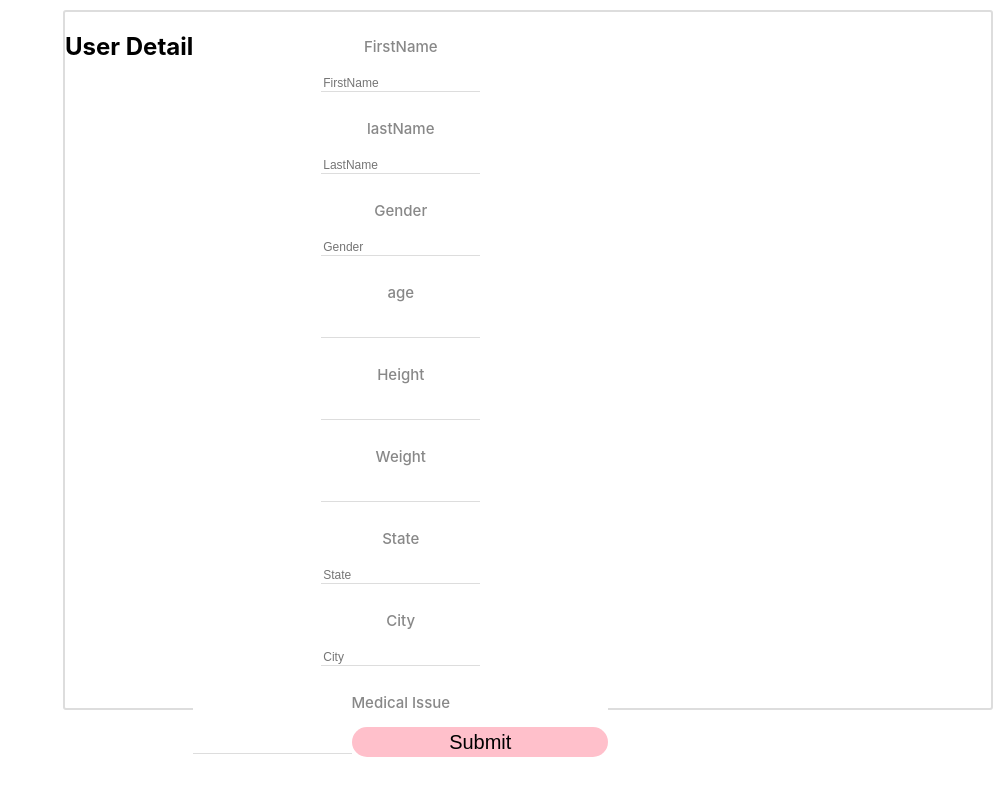
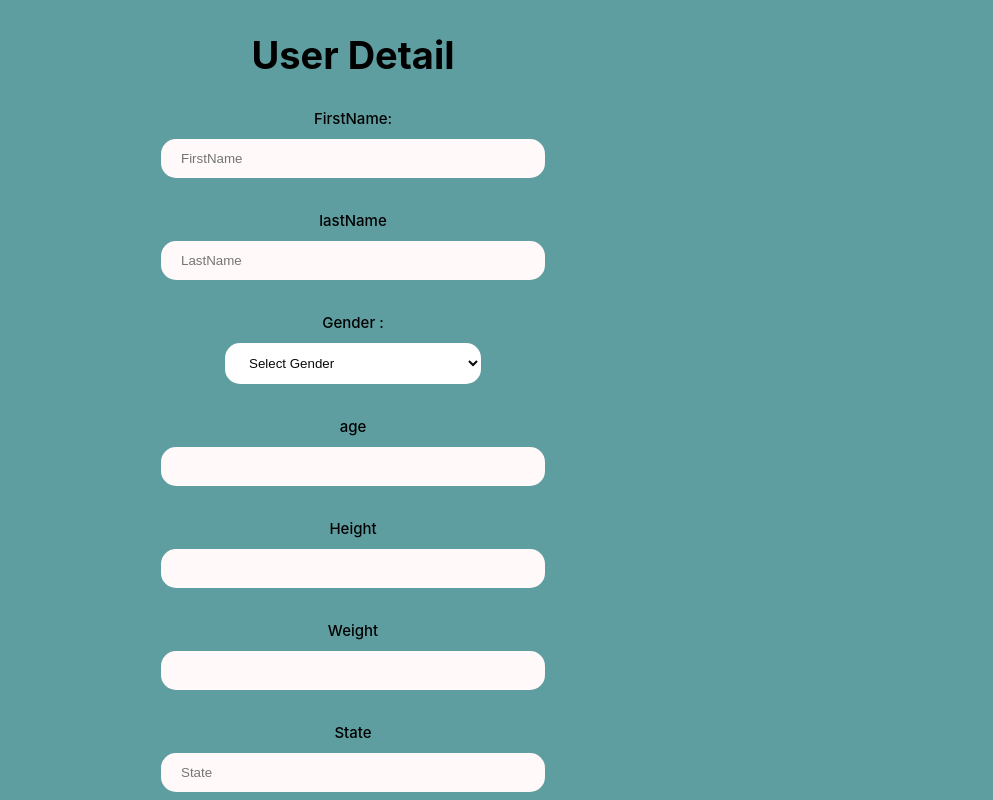
Before and after one commit to ruchitasalunkhe0510/Capstone, a React (Create React App) app in the folder my-app/: page / in a window 1280 px wide. Shown: the top 800 px of the page, without its empty margins (287-1280 px from the left). Built offline with nearby package versions, Linux system fonts and the light colour scheme.

Commit message:
add some changes in info page

```diff
--- a/my-app/src/App.js
+++ b/my-app/src/App.js
@@ -1,11 +1,13 @@
 import React from "react";
 import "./App.css";
 import User_Information from "./User_Information";
+// import Login from "./Login";
 
 function App() {
   return (
     <div className="App">
       <User_Information />
+      {/* <Login /> */}
     </div>
   );
 }
--- a/my-app/src/User_Info.css
+++ b/my-app/src/User_Info.css
@@ -1,5 +1,16 @@
+body {
+  background-color: cadetblue;
+  margin: 0;
+  padding: 0;
+}
+h2 {
+  font-size: 38px;
+}
 .user_info {
-  margin: 0;
+  /* height: 80px;
+  width: 100px; */
+
+  /* margin: 0;
   display: flex;
   text-align: center;
   margin-left: 350px;
@@ -8,14 +19,58 @@
   border-radius: 3px;
   box-sizing: border-box;
   box-shadow: #dddd;
-  max-height: 700px;
+  max-height: 900px; */
+  /* width: 25%; */
+  /* display: flex; */
+  /* text-align: center; */
+  /* padding: 8px 20px; */
+  /* margin: 8px 0;
+  box-sizing: border-box;
+  border: none;
+  border-radius: 45px;
+  background-color: rgb(255, 249, 249);
+  color: rgb(10, 10, 10);
+  font-family: Arial, Helvetica, sans-serif; */
 }
-input {
-  appearance: none;
+input[type="text"] {
+  width: 30%;
+  padding: 12px 20px;
+  margin: 8px 0;
+  box-sizing: border-box;
+  border: none;
+  border-radius: 15px;
+  background-color: rgb(255, 249, 249);
+  color: rgb(10, 10, 10);
+  font-family: Arial, Helvetica, sans-serif;
+}
+select {
+  width: 20%;
+  padding: 12px 20px;
+  margin: 8px 0;
+  box-sizing: border-box;
+  border: none;
+  border-radius: 15px;
+  background-color: rgb(255, 255, 255);
+  color: rgb(10, 10, 10);
+  font-family: Arial, Helvetica, sans-serif;
+}
+
+/* input {
+  /* appearance: none;
   background: none;
   border: none;
-  outline: none;
-}
+  outline: none; */
+/* width: 30%;
+  padding: 12px 20px;
+  margin: 8px 0;
+  box-sizing: border-box;
+  border: none;
+  border-radius: 15px;
+  background-color: rgb(255, 249, 249);
+  color: rgb(10, 10, 10);
+  font-family: Arial, Helvetica, sans-serif;
+} */
+*/
 /* .submit-btn {
   border: black;
   border-radius: 20px;
@@ -27,30 +82,51 @@
   background-color: white;
 }
 from::after {
-  content: " ";
+  /* content: " "; */
   display: block;
   position: absolute;
   background-color: white;
 }
 from > h5 {
-  color: #888;
+  color: black;
   font-size: 15px;
   font-weight: 500;
-  margin-bottom: 15px;
+  margin-bottom: 3px;
 }
 from input {
-  font-size: 12px;
+  /* font-size: 12px;
   color: #888;
   margin-bottom: 2px;
-  border-bottom: 1px solid #ddd;
+  border-bottom: 1px solid #ddd; */
+  width: 30%;
+  padding: 12px 20px;
+  margin: 8px 0;
+  box-sizing: border-box;
+  border: none;
+  border-radius: 15px;
+  background-color: rgb(255, 249, 249);
+  color: rgb(10, 10, 10);
+  font-family: Arial, Helvetica, sans-serif;
 }
 from button {
-  height: 30px;
+  /* height: 30px;
   font-size: 20px;
   border: none;
   background: pink;
   width: 20vw;
   font-weight: 500;
   color: black;
-  border-radius: 30px;
+  border-radius: 30px; */
+  background-color: #ddd;
+  border: none;
+  color: black;
+  padding: 10px 20px;
+  text-align: center;
+  text-decoration: none;
+  display: inline-block;
+  margin: 4px 2px;
+  cursor: pointer;
+  border-radius: 16px;
+  font-family: Arial, Helvetica, sans-serif;
+  margin-left: 22px;
 }
--- a/my-app/src/User_Information.js
+++ b/my-app/src/User_Information.js
@@ -11,12 +11,18 @@
       </div>
       <div className="geting_form">
         <from>
-          <h5>FirstName</h5>
+          <h5>FirstName:</h5>
           <input type="text" placeholder="FirstName" />
           <h5>lastName</h5>
           <input type="text" placeholder="LastName" />
-          <h5>Gender</h5>
-          <input type="text" placeholder="Gender" />
+          {/* <h5>Gender</h5>
+          <input type="text" placeholder="Gender" /> */}
+          <h5>Gender :</h5>
+          <select defaultValue="Select Gender">
+            <option defaultValue>Select Gender</option>
+            <option value="male">Male</option>
+            <option value="female">Female</option>
+          </select>
           <h5>age</h5>
           <input type="number" />
           <h5>Height</h5>
```
Also changed, not shown: my-app/src/Login.css (added, +61 -0 lines), my-app/src/Login.js (added, +79 -0 lines).
